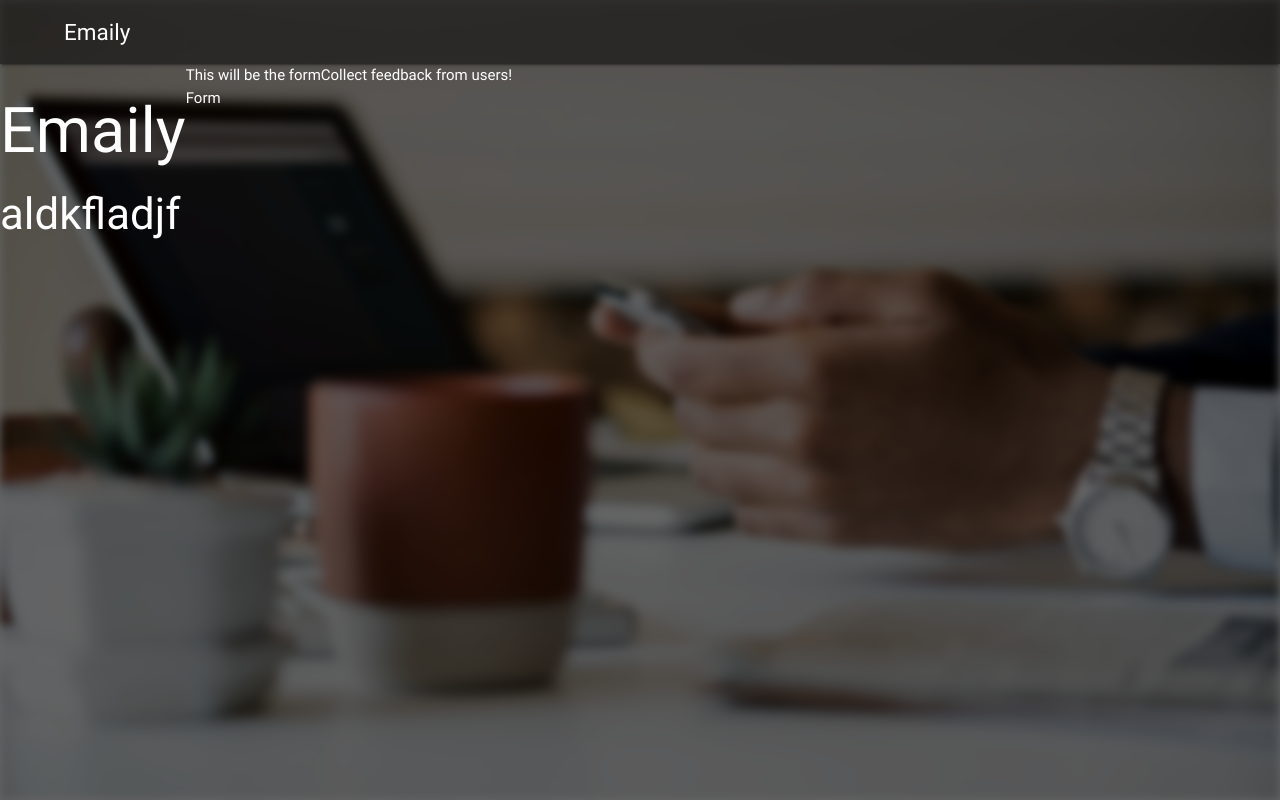
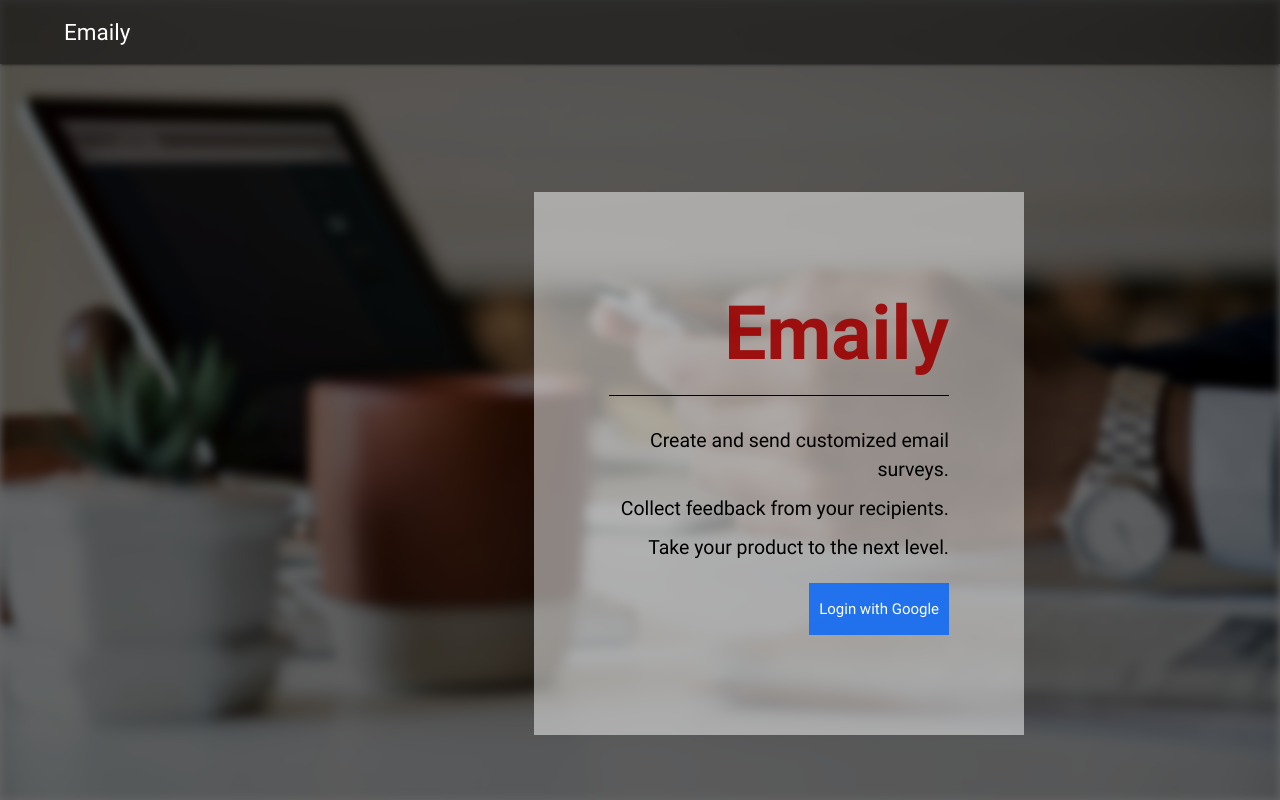
Before and after one commit to aguevara23/emaily, a React app in the folder client/: page / in a window 1280 px wide. Built offline with nearby package versions, Linux system fonts and the light colour scheme; no server answers.

Commit message:
continue styling landing page

```diff
--- a/client/src/components/Landing/Landing.css
+++ b/client/src/components/Landing/Landing.css
@@ -24,3 +24,41 @@
   background: rgba(0, 0, 0, 0.6);
   z-index: -5;
 }
+
+.Left {
+  width: 60%;
+}
+
+.Right {
+  text-align: right;
+  background: rgba(255, 255, 255, 0.5);
+  color: black;
+  width: 50%;
+  height: 75%;
+  margin-top: 10%;
+  margin-right: 20%;
+  padding: 100px 75px;
+}
+
+.Right div {
+  font-size: 1.3rem;
+  margin-bottom: 10px;
+}
+
+.Title {
+  margin: 0;
+  margin-bottom: 30px;
+  border-bottom: 1px solid black;
+  padding-bottom: 20px;
+  font-size: 5rem;
+  font-weight: bold;
+  color: rgba(155, 0, 0, 0.9);
+}
+
+.Login {
+  background: rgba(0, 100, 255, 0.8);
+  color: white;
+  padding: 15px 10px;
+  margin-top: 10px;
+  display: inline-block;
+}
--- a/client/src/components/Landing/Landing.js
+++ b/client/src/components/Landing/Landing.js
@@ -11,15 +11,16 @@ const Landing = () => {
         alt="A worker's desk. By rawpixel on Unsplash"
       />
       <div className={styles.Overlay} />
-      <div className={styles.Left}>
-        <h1>Emaily</h1>
-        <h3>aldkfladjf</h3>
+      <div className={styles.Left} />
+      <div className={styles.Right}>
+        <h1 className={styles.Title}>Emaily</h1>
+        <div>Create and send customized email surveys.</div>
+        <div>Collect feedback from your recipients.</div>
+        <div>Take your product to the next level.</div>
+        <a href="/auth/google" className={styles.Login}>
+          Login with Google
+        </a>
       </div>
-      <div className={styles.Right}>
-        <div>This will be the form</div>
-        <div>Form</div>
-      </div>
-      Collect feedback from users!
     </div>
   );
 };
```
